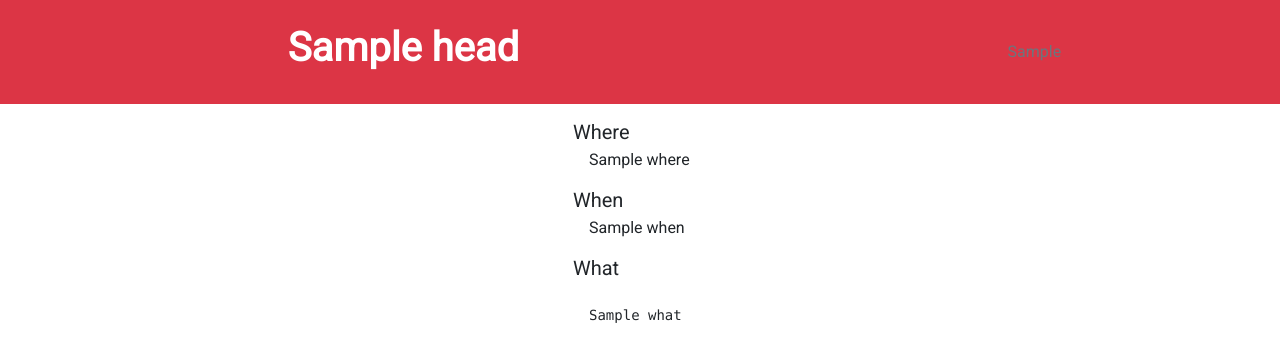
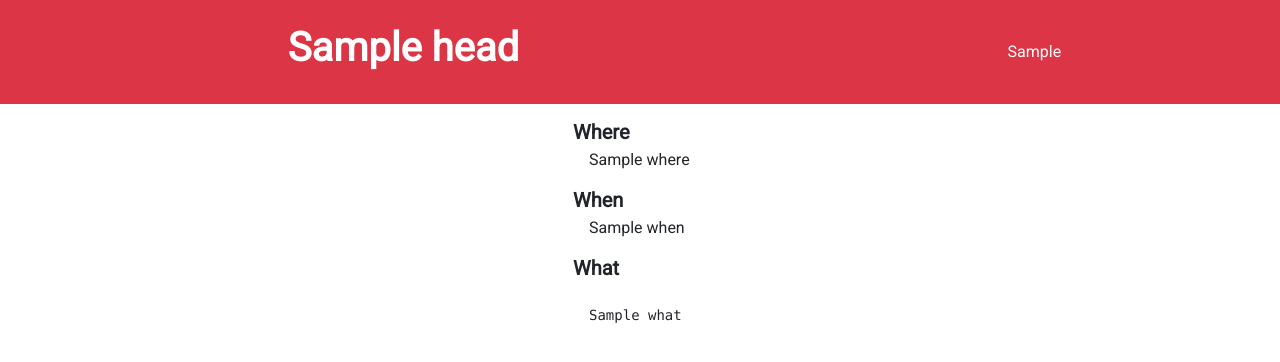
Before and after one commit to kotaroyama/Davis-Weather-Warnings-Bot, a Python web app: template templates/template.html in a window 1280 px wide. Shown: the top 362 px of the page. Run offline with Jinja, Linux system fonts and the light colour scheme; the template is opened without the code that fills it: most values are stand-ins (such as "Sample title", 1, 10 or a date in 2020); some libraries are stand-ins or nearby versions.

Commit message:
Edit template.html

```diff
--- a/templates/template.html
+++ b/templates/template.html
@@ -11,6 +11,9 @@
   <style>
     body {
       font-family: "Roboto", sans-serif;
+    }
+    h5 {
+      font-weight: bold;
     }
     .head {
       font-weight: bold;
@@ -26,7 +29,7 @@
           <h1 class="head text-center">{{ weather_data['head'] }}</h1>
         </div>
         <div class="col col-sm-4 align-self-end">
-          <p class="text-center text-muted">{{ weather_data['by'] }}</p>
+          <p class="text-center">{{ weather_data['by'] }}</p>
         </div>
       </div>
     </div>
```
